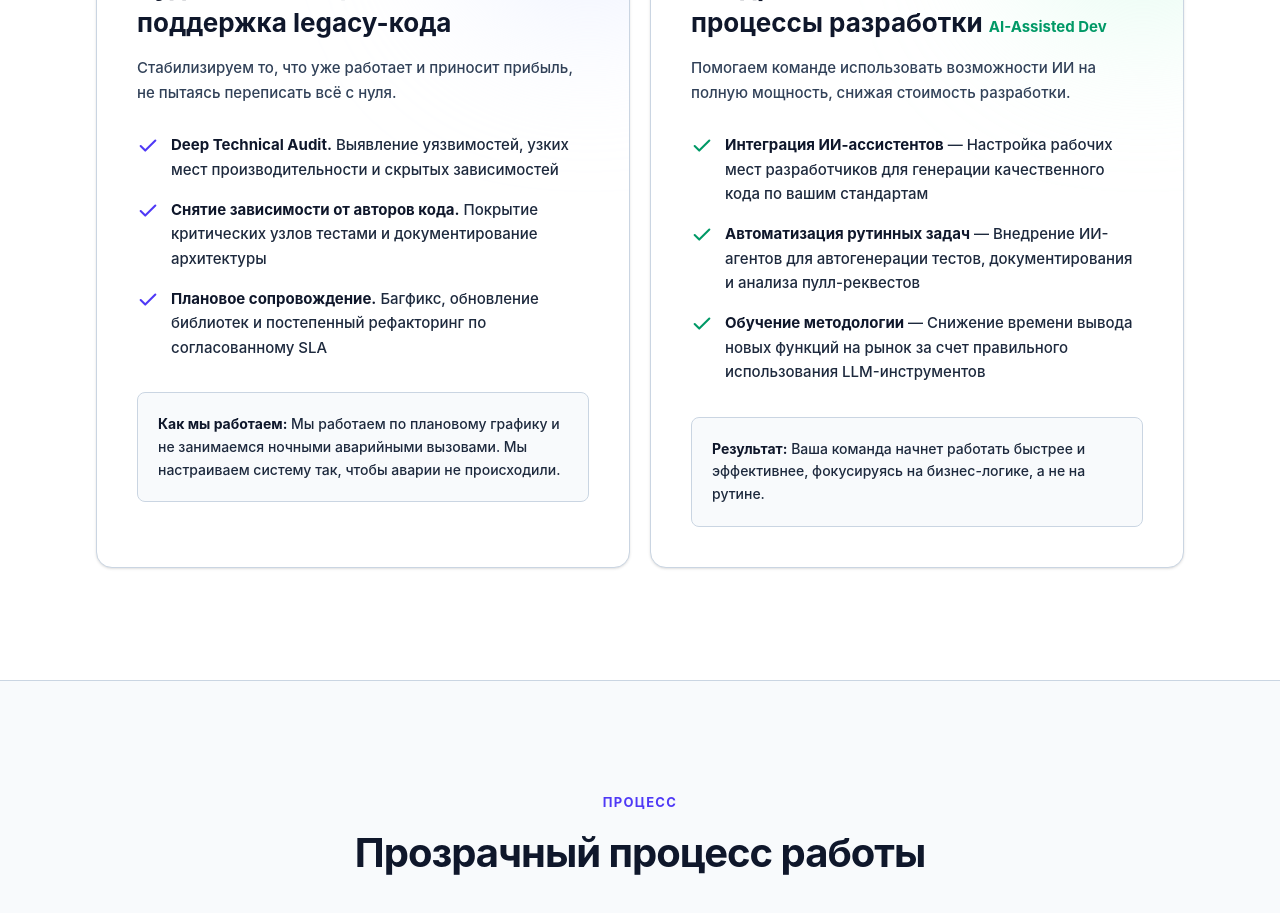
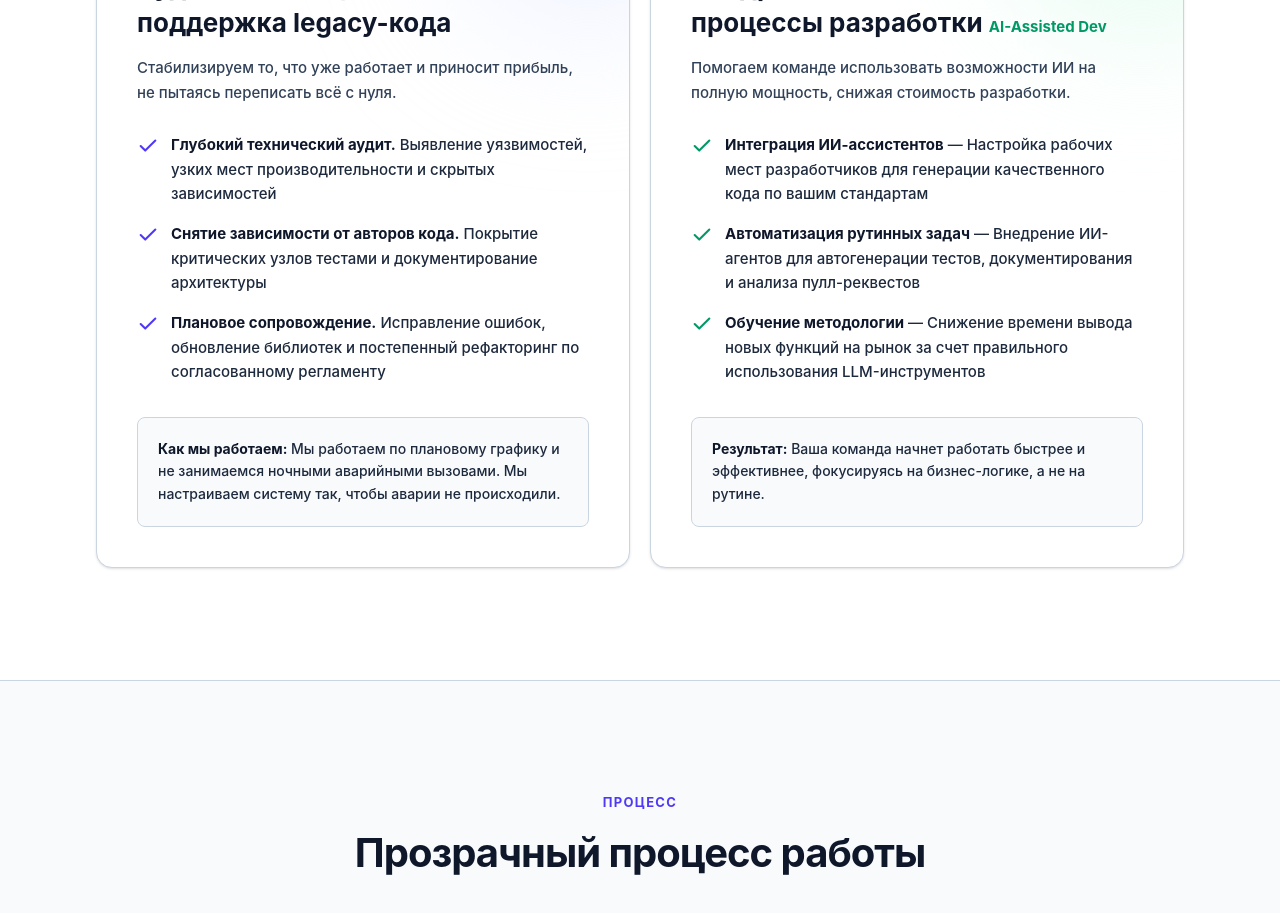
Before and after one commit to kv4/axiomui.ru, a React (Vite) app: page / in a window 1280 px wide. Shown: the part 2200-3113 px from the top of the page. Built offline with nearby package versions, Linux system fonts and the light colour scheme.

Commit message:
russian terminology: Deep Technical Audit → Глубокий технический аудит, Багфикс/SLA→русский

```diff
--- a/src/App.tsx
+++ b/src/App.tsx
@@ -387,9 +387,9 @@ function Services() {
 
             <ul className="relative mt-7 space-y-4">
               {[
-                ["Deep Technical Audit", "Выявление уязвимостей, узких мест производительности и скрытых зависимостей"],
+                ["Глубокий технический аудит", "Выявление уязвимостей, узких мест производительности и скрытых зависимостей"],
                 ["Снятие зависимости от авторов кода", "Покрытие критических узлов тестами и документирование архитектуры"],
-                ["Плановое сопровождение", "Багфикс, обновление библиотек и постепенный рефакторинг по согласованному SLA"],
+                ["Плановое сопровождение", "Исправление ошибок, обновление библиотек и постепенный рефакторинг по согласованному регламенту"],
               ].map(([bold, text]) => (
                 <li key={bold} className="flex gap-3">
                   <CheckIcon className="mt-0.5 h-5.5 w-5.5 flex-shrink-0 text-indigo-600" />
```
